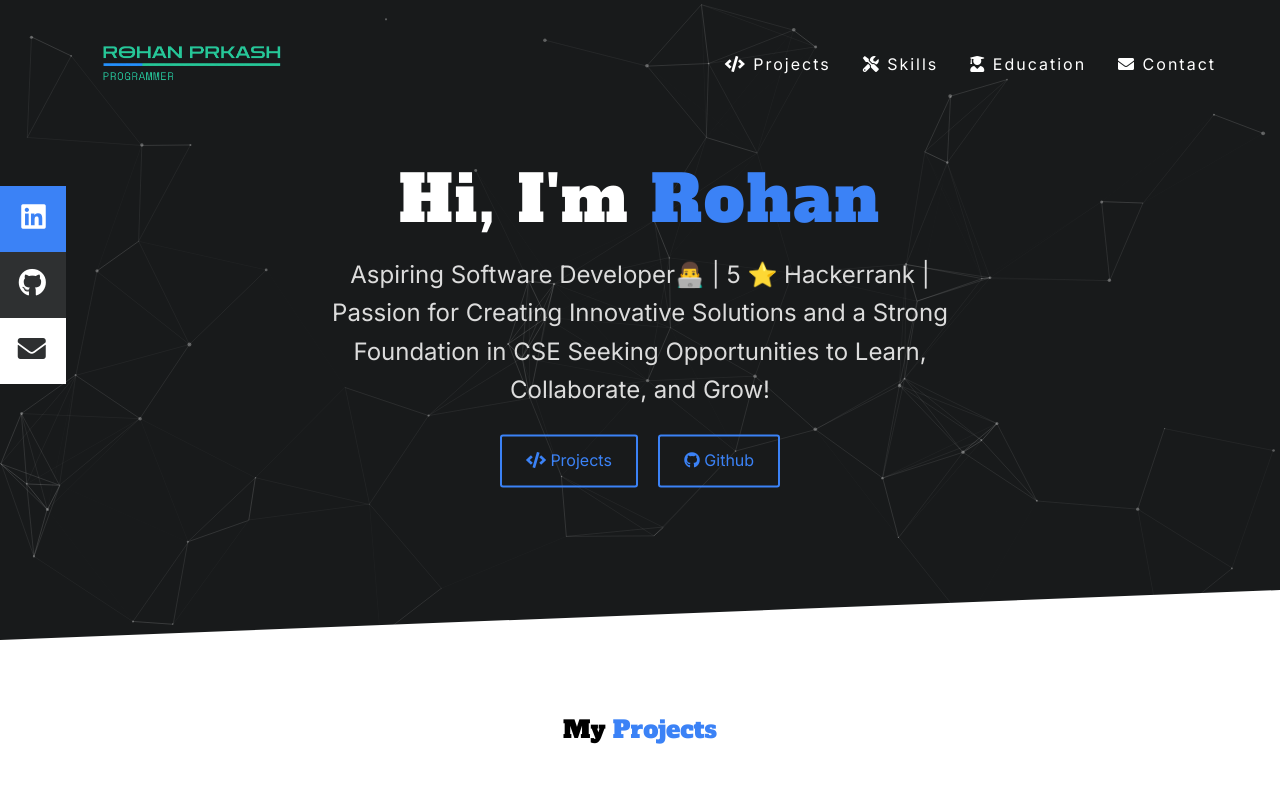
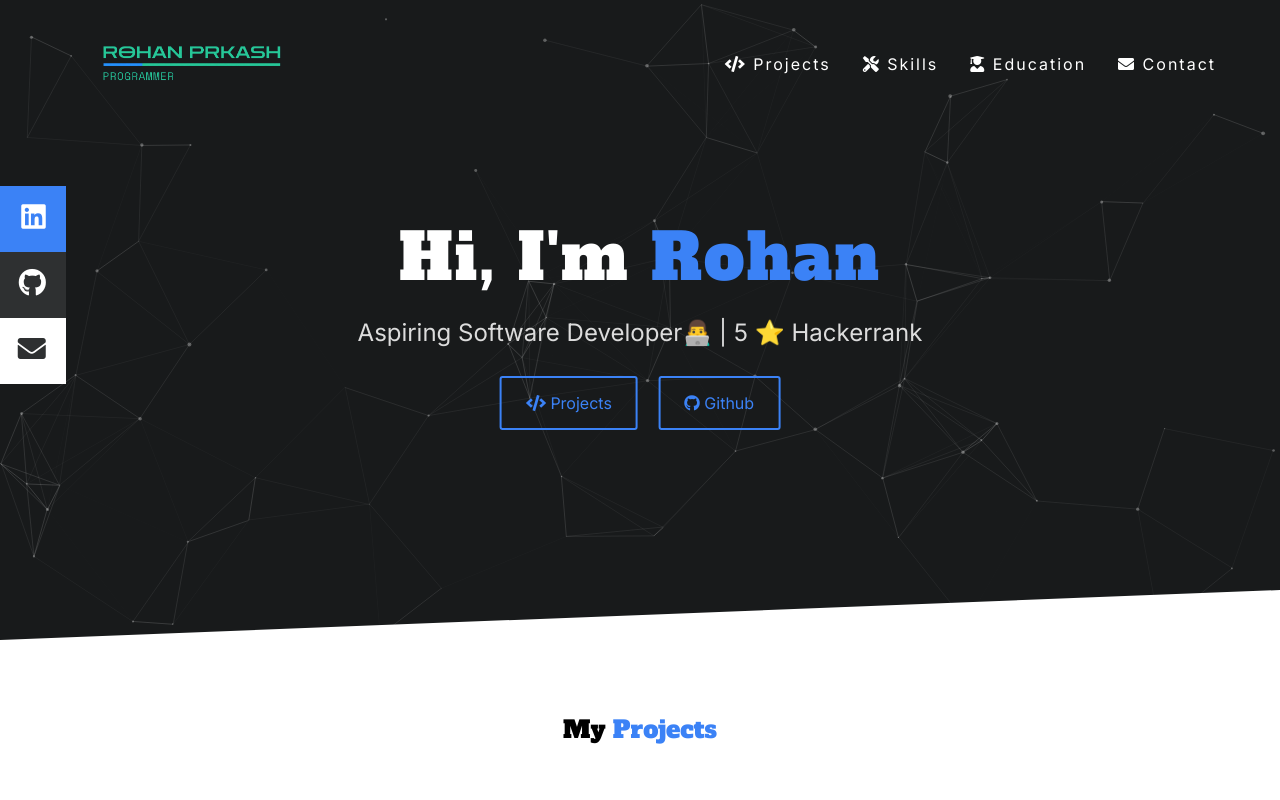
Before and after one commit to rprkash10/RohanPrkash, a plain HTML site: page index.html in a window 1280 px wide. Shown: the top 800 px of the page. Drawn offline with nearby package versions, Linux system fonts and the light colour scheme; no server answers; animation ran at ten frames a second.

Commit message:
Update index.html

```diff
--- a/index.html
+++ b/index.html
@@ -117,7 +117,7 @@
               Hi, I'm <span class="main-font text-blue">Rohan</span>
             </h1>
             <p class="student" id="student">
-              Aspiring Software Developer👨‍💻 | 5 ⭐ Hackerrank | Passion for Creating Innovative Solutions and a Strong Foundation in CSE Seeking Opportunities to Learn, Collaborate, and Grow!
+              Aspiring Software Developer👨‍💻 | 5 ⭐ Hackerrank
             </p>
             <div class="hero-btns">
               <a href="#projects" class="btn-blue-outline mx-1"><i class="fas fa-code"></i> Projects</a>
```
